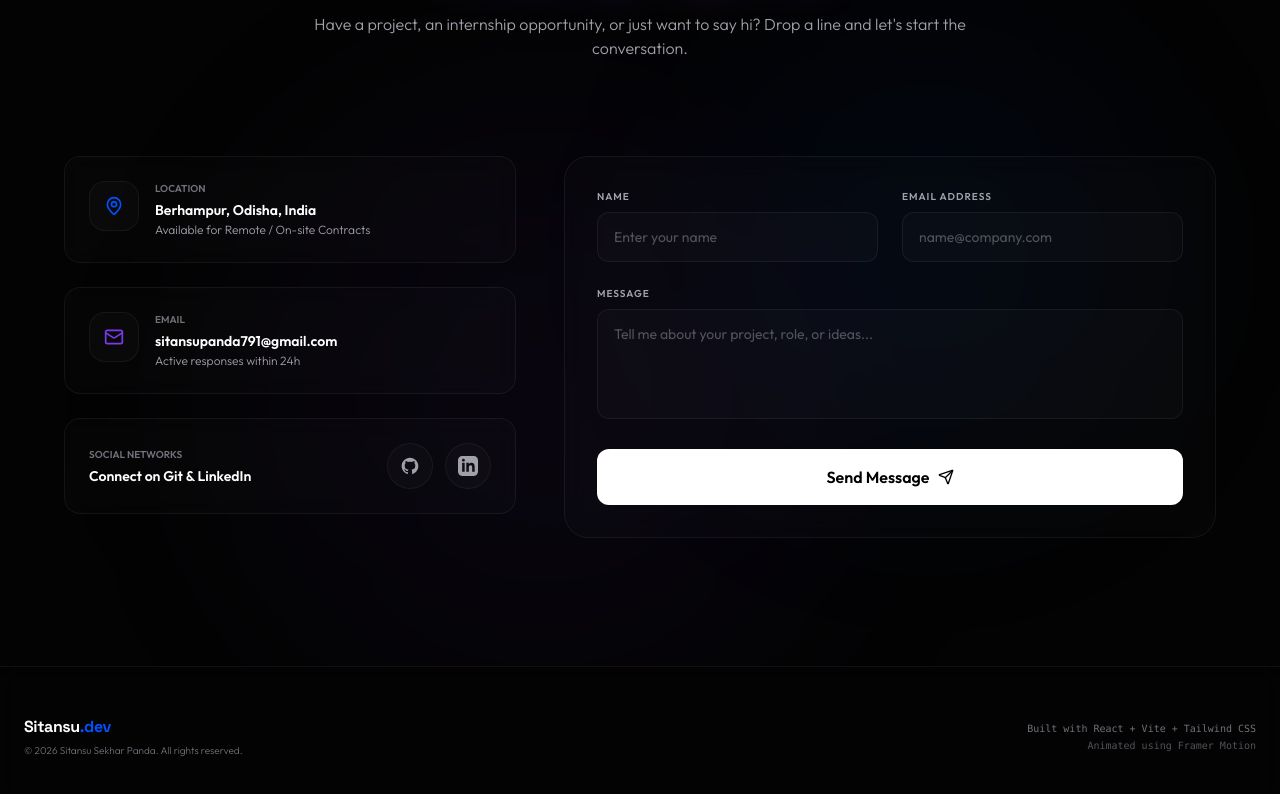
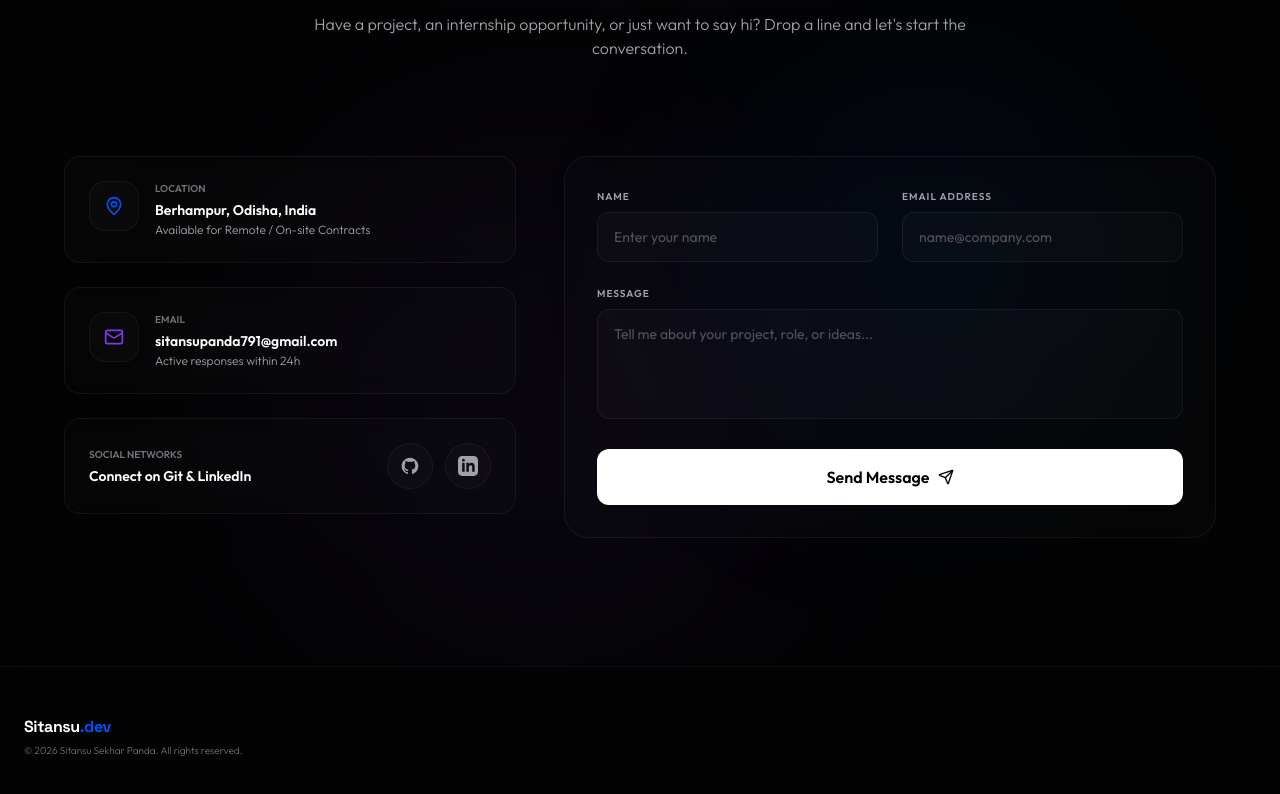
Before and after one commit to hellossp/portfolio, a React (Vite) app: page / in a window 1280 px wide. Shown: the part 9074-9868 px from the top of the page. Built offline with nearby package versions, Linux system fonts and the light colour scheme.

Commit message:
style: remove tech stack attribution label from footer

```diff
--- a/src/components/Footer.jsx
+++ b/src/components/Footer.jsx
@@ -13,12 +13,6 @@ export default function Footer() {
             © {currentYear} Sitansu Sekhar Panda. All rights reserved.
           </p>
         </div>
-
-        {/* Tech Label */}
-        <div className="flex flex-col items-center md:items-end text-center md:text-right text-[10px] text-zinc-500 font-mono">
-          <span>Built with React + Vite + Tailwind CSS</span>
-          <span className="text-zinc-600 mt-0.5">Animated using Framer Motion</span>
-        </div>
       </div>
     </footer>
   );
```
